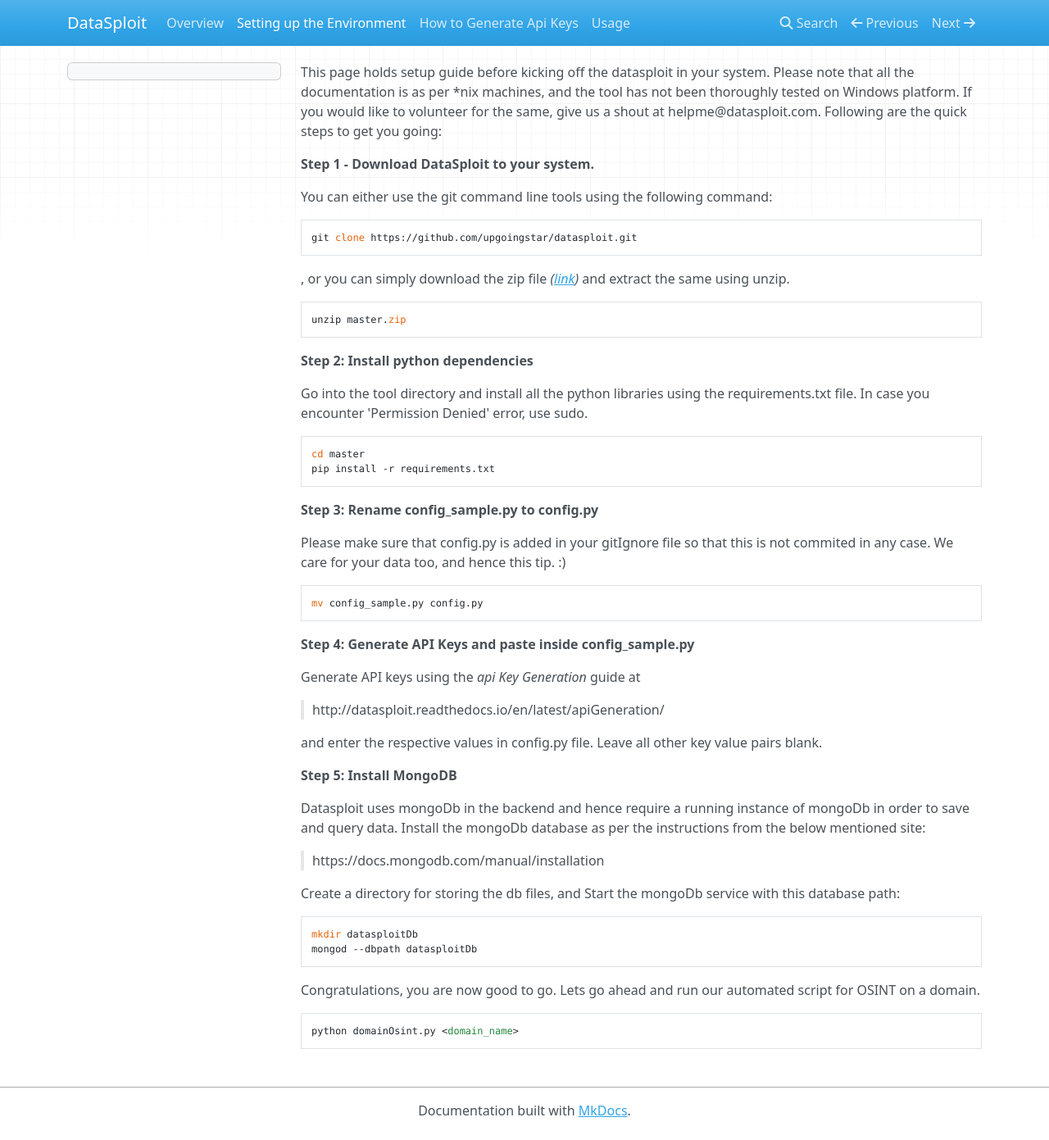
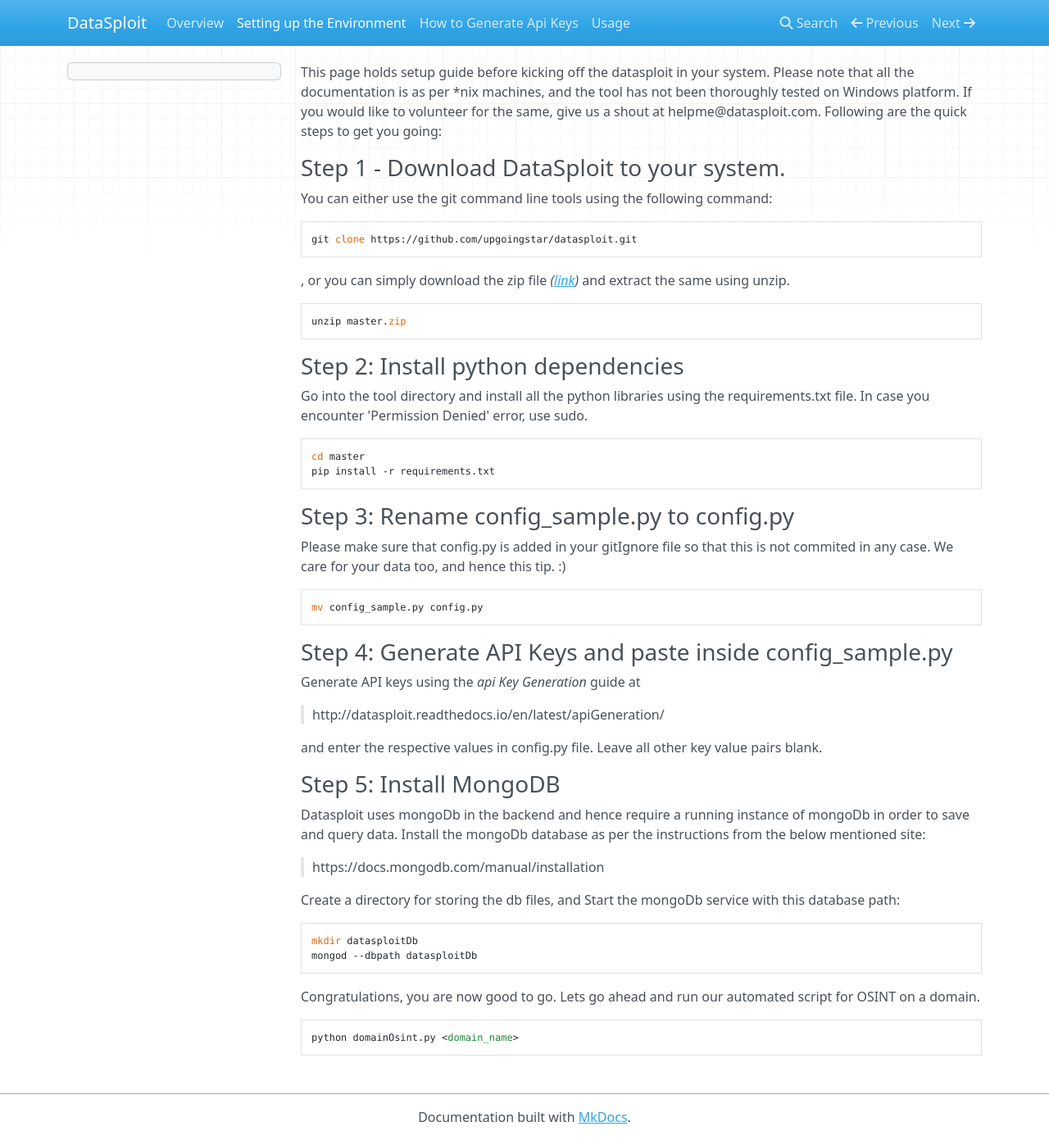
Before and after one commit to dvopsway/datasploit, an MkDocs documentation site: the page built from docs/setupGuide.md, in a window 1280 px wide and 1391 px high. Shown: the whole window at 82% size. Built offline with MkDocs 1.6.1, drawn with Linux system fonts in a browser that asks for light colours; nearby versions of some CDN libraries; old or Windows-style settings are respelled for this version of MkDocs.

Commit message:
More detailed documentation

````diff
--- a/docs/setupGuide.md
+++ b/docs/setupGuide.md
@@ -1,6 +1,6 @@
 This page holds setup guide before kicking off the datasploit in your system. Please note that all the documentation is as per *nix machines, and the tool has not been thoroughly tested on Windows platform. If you would like to volunteer for the same, give us a shout at helpme@datasploit.com. Following are the quick steps to get you going:
 
-**Step 1 - Download DataSploit to your system.**
+### Step 1 - Download DataSploit to your system.
 
 You can either use the git command line tools using the following command:
 ```
@@ -11,27 +11,27 @@
 unzip master.zip
 ```
 
-**Step 2: Install python dependencies**
+### Step 2: Install python dependencies
 
 Go into the tool directory and install all the python libraries using the requirements.txt file. In case you encounter 'Permission Denied' error, use sudo.
 ```
 cd master
 pip install -r requirements.txt
 ```
-**Step 3: Rename config_sample.py to config.py**
+### Step 3: Rename config_sample.py to config.py
 
 Please make sure that config.py is added in your gitIgnore file so that this is not commited in any case. We care for your data too, and hence this tip. :)
 ```
 mv config_sample.py config.py
 ```
-**Step 4: Generate API Keys and paste inside config_sample.py**
+### Step 4: Generate API Keys and paste inside config_sample.py
 
 Generate API keys using the *api Key Generation* guide at
 > http://datasploit.readthedocs.io/en/latest/apiGeneration/
 
 and enter the respective values in config.py file. Leave all other key value pairs blank.
 
-**Step 5: Install MongoDB**
+### Step 5: Install MongoDB
 
 Datasploit uses mongoDb in the backend and hence require a running instance of mongoDb in order to save and query data. Install the mongoDb database as per the instructions from the below mentioned site:
 > https://docs.mongodb.com/manual/installation
````
